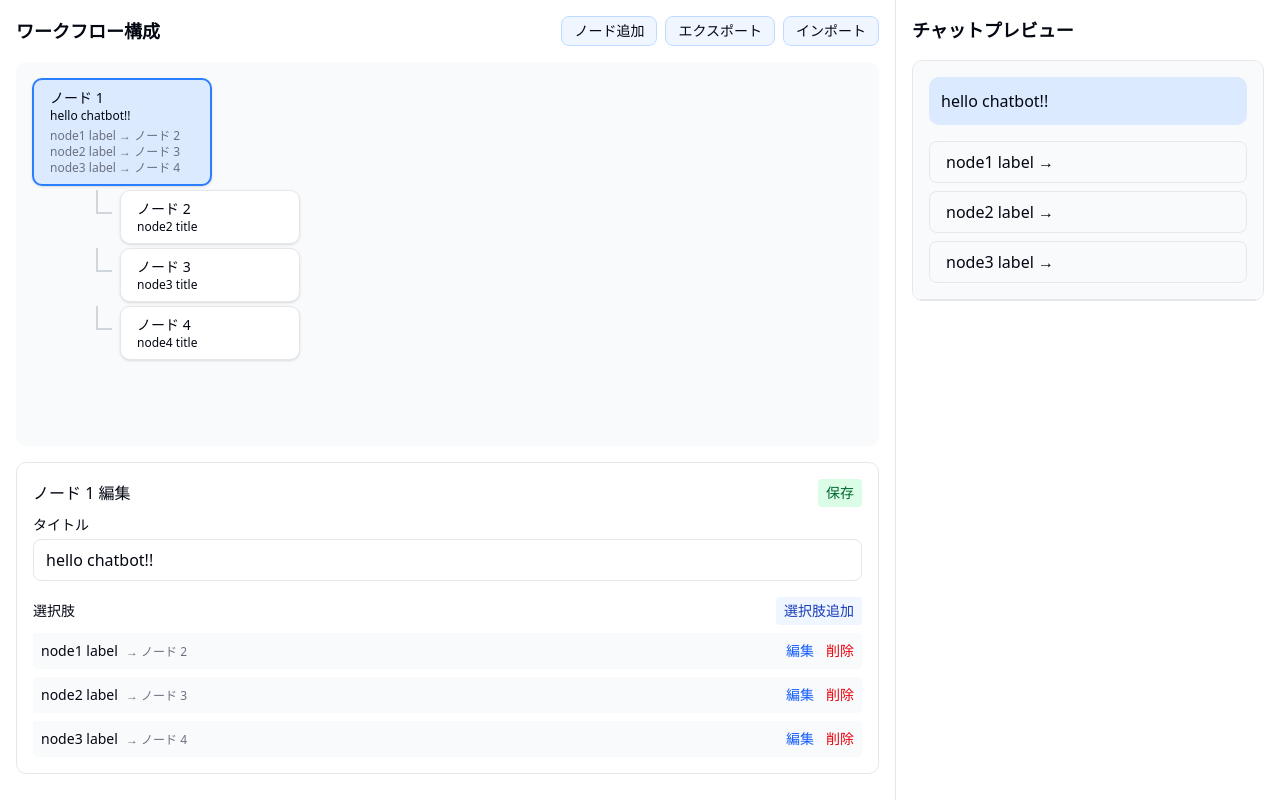
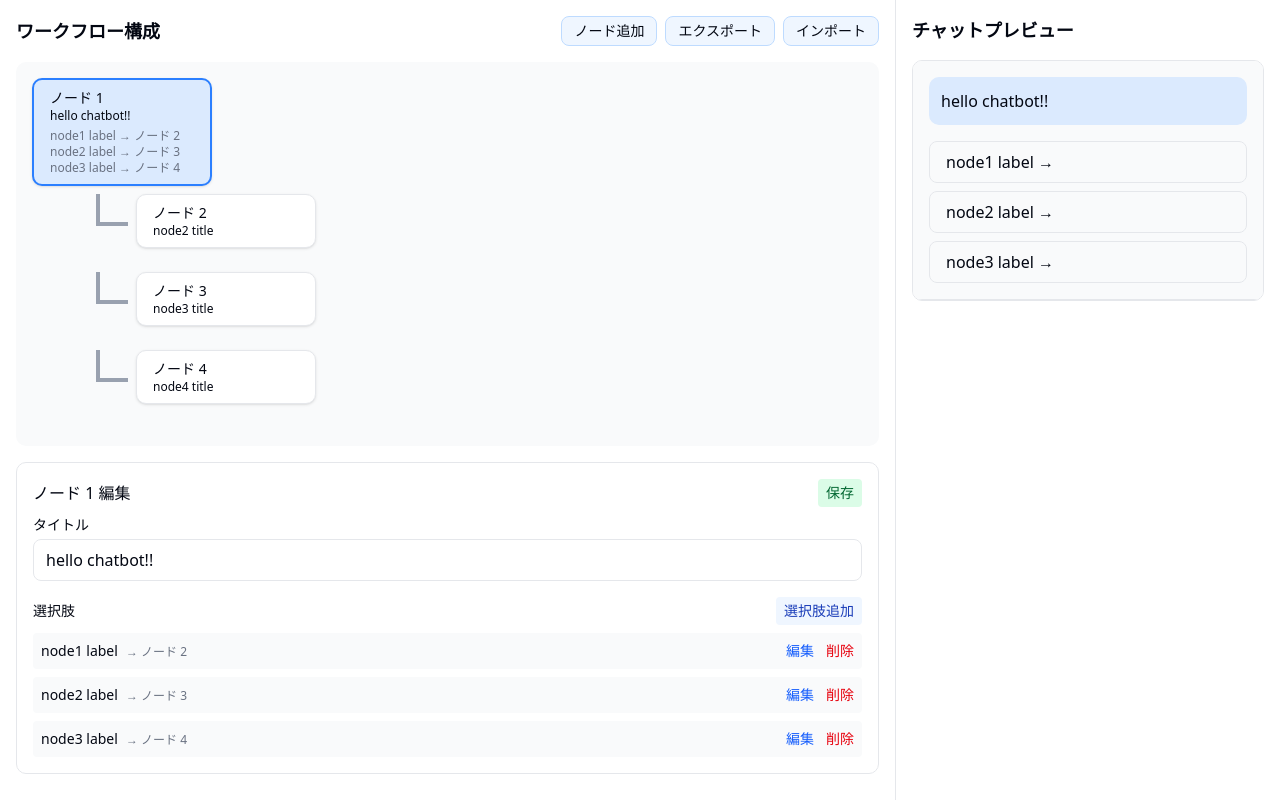
Before and after one commit to enumura1/chatflow-editor, a Next.js app: page / in a window 1280 px wide. Built offline with nearby package versions, Linux system fonts and the light colour scheme.

Commit message:
fix:Ruled line design

```diff
--- a/src/components/chatbot-editor/FlowDiagram.tsx
+++ b/src/components/chatbot-editor/FlowDiagram.tsx
@@ -63,21 +63,21 @@ const FlowDiagram: React.FC<FlowDiagramProps> = ({
     const { node, depth, children } = item;
 
     return (
-      <div key={node.id} className="flex flex-col">
+      <div key={node.id} className="flex flex-col mb-6">
         <div className="flex items-start">
           {/* インデントと接続線 */}
           {depth > 0 && (
             <>
               {Array(depth).fill(0).map((_, i) => (
-                <div key={i} className={`w-8 ${i < depth - 1 ? 'border-l-2 border-gray-300' : ''}`}></div>
+                <div key={i} className={`w-8 ${i < depth - 1 ? 'border-l-2 border-gray-400' : ''}`}></div>
               ))}
-              <div className="w-4 h-6 border-b-2 border-l-2 border-gray-300 mr-2"></div>
+              <div className="w-8 h-8 border-b-4 border-l-4 border-gray-400 mr-2"></div>
             </>
           )}
 
           {/* ノード */}
           <div
-            className={`px-4 py-2 rounded-lg shadow cursor-pointer mb-1
+            className={`px-4 py-2 rounded-lg shadow cursor-pointer
               ${currentNodeId === node.id ? 'bg-blue-100 border-2 border-blue-500' : 'bg-white border border-gray-200'}`}
             style={{ minWidth: '180px' }}
             onClick={() => onNodeSelect(node.id)}
@@ -94,11 +94,10 @@ const FlowDiagram: React.FC<FlowDiagramProps> = ({
           </div>
         </div>
 
-        {/* 子ノードを再帰的にレンダリング */}
         {children.length > 0 && (
-          <div className="flex flex-col ml-8">
-          {children.map(child => renderNode(child))}
-        </div>
+          <div className="flex flex-col ml-8 mt-2">
+            {children.map(child => renderNode(child))}
+          </div>
         )}
       </div>
     );
```
